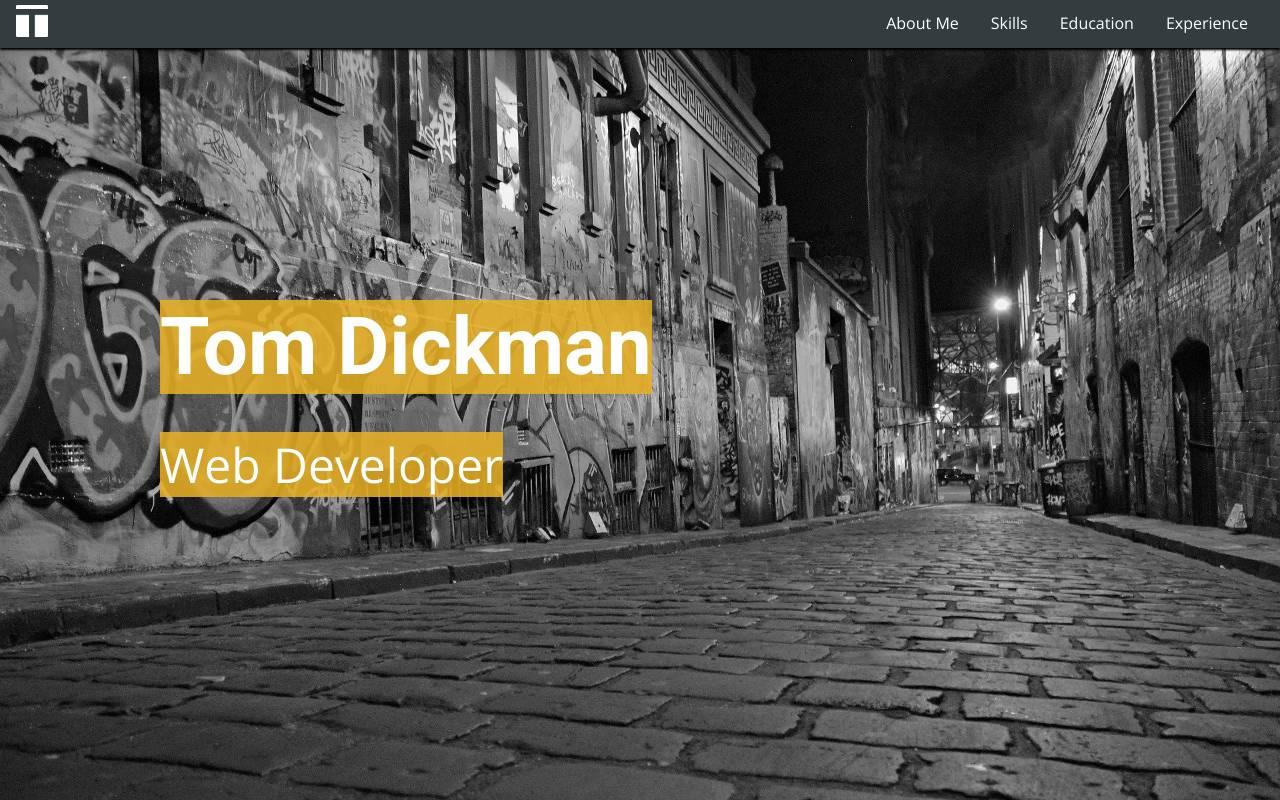
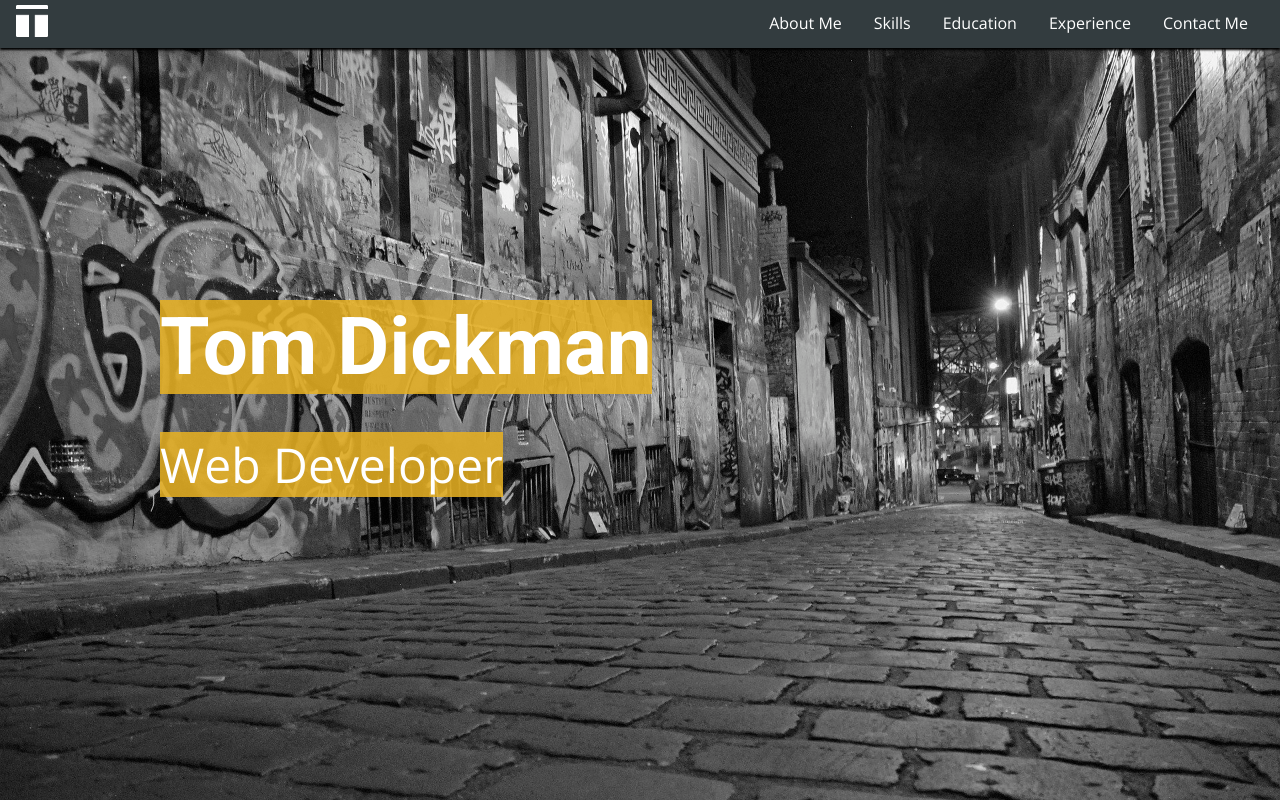
Before and after one commit to tomdickman/portfolio2020, a React app: page / in a window 1280 px wide. Shown: the top 800 px of the page. Built offline with nearby package versions, Linux system fonts and the light colour scheme.

Commit message:
added link to contact info to nav

```diff
--- a/src/components/Footer.css
+++ b/src/components/Footer.css
@@ -4,6 +4,7 @@ footer {
     justify-content: center;
     background-color: var(--grey);
     text-align: center;
+    border: 2px solid var(--grey);
 }
 
 footer a {
--- a/src/components/Footer.js
+++ b/src/components/Footer.js
@@ -5,7 +5,7 @@ import styles from './Footer.css'
 
 function Footer() {
     return (
-      <footer>
+      <footer id='contact'>
         <div role='footer' className={styles.footerContainer}>
             <h4>Contact Me  </h4>
             <a href='mailto:twdickman@gmail.com'>
--- a/src/components/Nav.js
+++ b/src/components/Nav.js
@@ -75,6 +75,7 @@ class Nav extends React.Component {
             <a href='#skills' className={styles.navItem}>Skills</a>
             <a href='#education' className={styles.navItem}>Education</a>
             <a href='#experience' className={styles.navItem}>Experience</a>
+            <a href='#contact' className={styles.navItem}>Contact Me</a>
           </div>
         </div>
       </nav>
```
